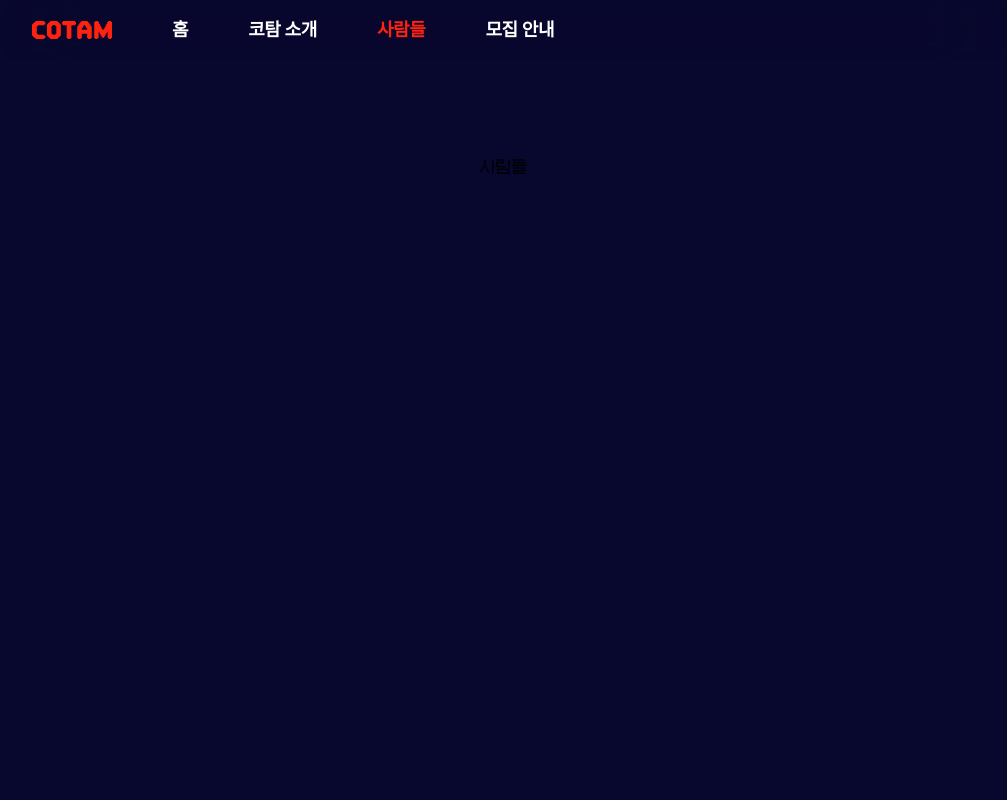
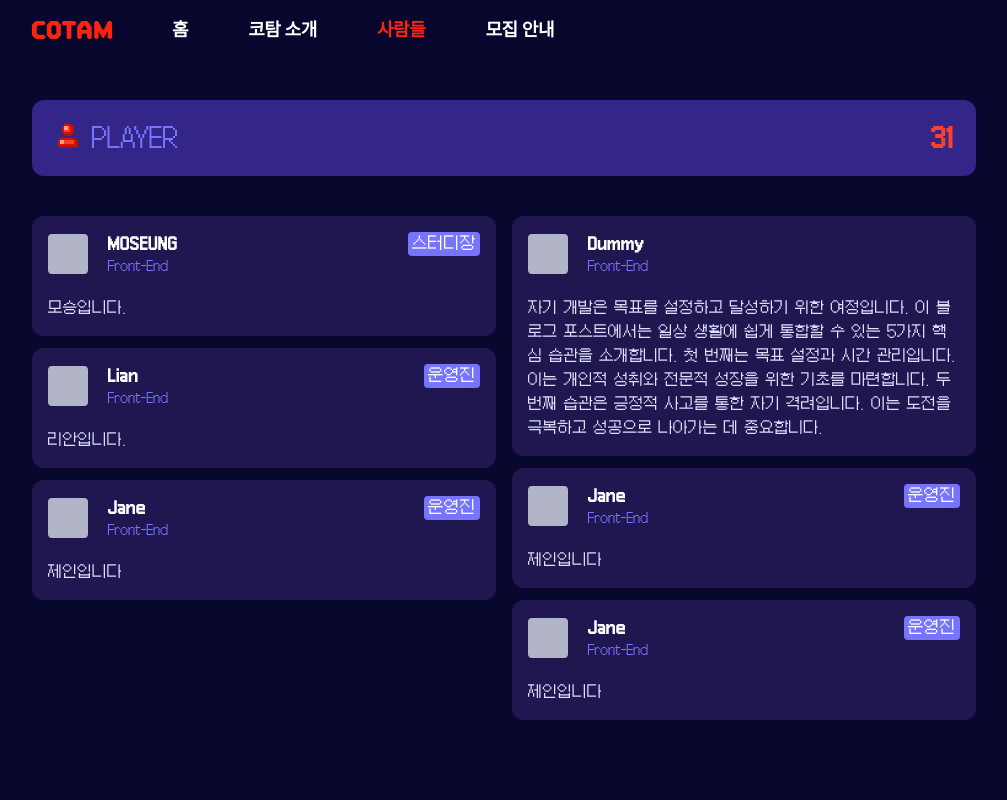
Before and after one commit to JANGSEYEONG/COTAM, a Next.js app: page /people in a window 1280 px wide. Shown: the top 800 px of the page, without its empty margins (136-1143 px from the left). Built offline with nearby package versions, Linux system fonts and the light colour scheme.

Commit message:
feat: 사람들 페이지

```diff
--- /dev/null
+++ b/src/app/people/constants.ts
@@ -0,0 +1,44 @@
+export const playerList = [
+  {
+    name: 'MOSEUNG',
+    position: 'leader',
+    job: 'Front-End',
+    description: '모승입니다.',
+  },
+  {
+    name: 'Lian',
+    position: 'manager',
+    job: 'Front-End',
+    description: '리안입니다.',
+  },
+  {
+    name: 'Jane',
+    position: 'manager',
+    job: 'Front-End',
+    description: '제인입니다',
+  },
+  {
+    name: 'Dummy',
+    position: 'user',
+    job: 'Front-End',
+    description:
+      '자기 개발은 목표를 설정하고 달성하기 위한 여정입니다. 이 블로그 포스트에서는 일상 생활에 쉽게 통합할 수 있는 5가지 핵심 습관을 소개합니다. 첫 번째는 목표 설정과 시간 관리입니다. 이는 개인적 성취와 전문적 성장을 위한 기초를 마련합니다. 두 번째 습관은 긍정적 사고를 통한 자기 격려입니다. 이는 도전을 극복하고 성공으로 나아가는 데 중요합니다. ',
+  },
+  {
+    name: 'Jane',
+    position: 'manager',
+    job: 'Front-End',
+    description: '제인입니다',
+  },
+  {
+    name: 'Jane',
+    position: 'manager',
+    job: 'Front-End',
+    description: '제인입니다',
+  },
+] as const;
+
+export const positionMap = {
+  leader: '스터디장',
+  manager: '운영진',
+};
--- a/src/app/people/page.tsx
+++ b/src/app/people/page.tsx
@@ -1,4 +1,6 @@
 import { Metadata } from 'next';
+import HumanRed from '../../../public/assets/icons/HumanRed.svg';
+import { playerList, positionMap } from './constants';
 
 export async function generateMetadata(): Promise<Metadata> {
   return {
@@ -7,5 +9,41 @@ export async function generateMetadata(): Promise<Metadata> {
 }
 
 export default function People() {
-  return <main className="flex min-h-screen gap-6 p-24">사람들</main>;
+  return (
+    <main className="box-border flex min-h-screen w-full flex-col gap-y-10 p-10 lg:w-[1024px]">
+      <article className="flex w-full flex-row items-center justify-between rounded-xl bg-cotam-blue-90 p-5">
+        <div className="flex flex-row items-center gap-2">
+          <HumanRed className="h-8 w-8" />
+          <span className="text-cotam-blue-40 galmuri11-body-l">PLAYER</span>
+        </div>
+        <span className="text-cotam-red-50 galmuri11-headline-3">31</span>
+      </article>
+
+      <div className="flex w-full flex-col gap-y-5 md:block md:columns-2">
+        {playerList.map((item, index) => (
+          <article
+            key={index}
+            className="box-border flex h-fit w-full break-inside-avoid flex-col gap-y-5 rounded-xl bg-cotam-blue-95 p-4 md:mb-3">
+            <section className="flex flex-row items-start justify-between">
+              <section className="flex flex-row items-center gap-x-5">
+                <span className="h-10 w-10 rounded bg-cotam-gray-30" />
+                <div className="flex flex-col">
+                  <span className="text-white galmuri11-body-2-bold">{item.name}</span>
+                  <span className="text-cotam-blue-40 galmuri11-body-5">{item.job}</span>
+                </div>
+              </section>
+
+              {item.position !== 'user' && (
+                <span className="box-border rounded bg-cotam-blue-40 px-1 text-white">
+                  {positionMap[item.position]}
+                </span>
+              )}
+            </section>
+
+            <p className="text-cotam-blue-10 galmuri11-body-2">{item.description}</p>
+          </article>
+        ))}
+      </div>
+    </main>
+  );
 }
--- a/src/components/common/DescriptionCard.tsx
+++ b/src/components/common/DescriptionCard.tsx
@@ -9,7 +9,7 @@ interface Props {
 const DescriptionCard = ({ title, contents, className }: Props) => {
   return (
     <div className={cn('flex flex-col gap-1 rounded-xl bg-cotam-blue-95 p-4', className)}>
-      <h2 className="text-cotam-blue-40 galmuri11-body-3">{title}</h2>
+      <label className="text-cotam-blue-40 galmuri11-body-3">{title}</label>
       <p className="text-white galmuri11-body-1">{contents}</p>
     </div>
   );
```
